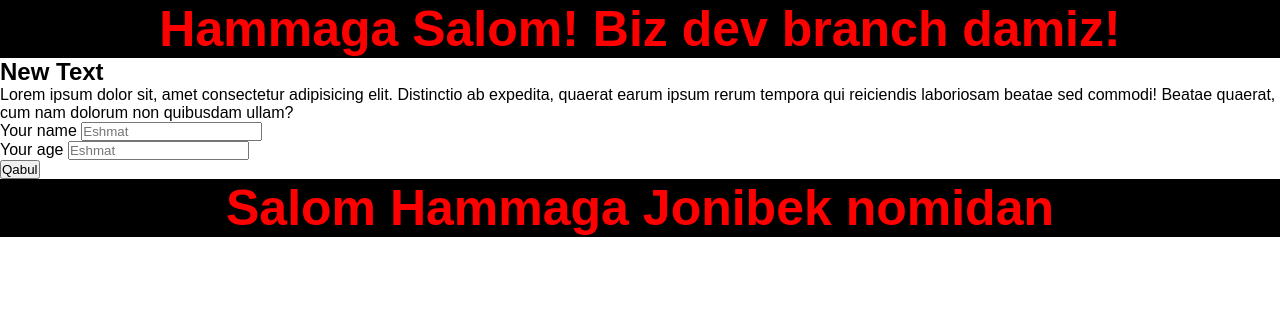
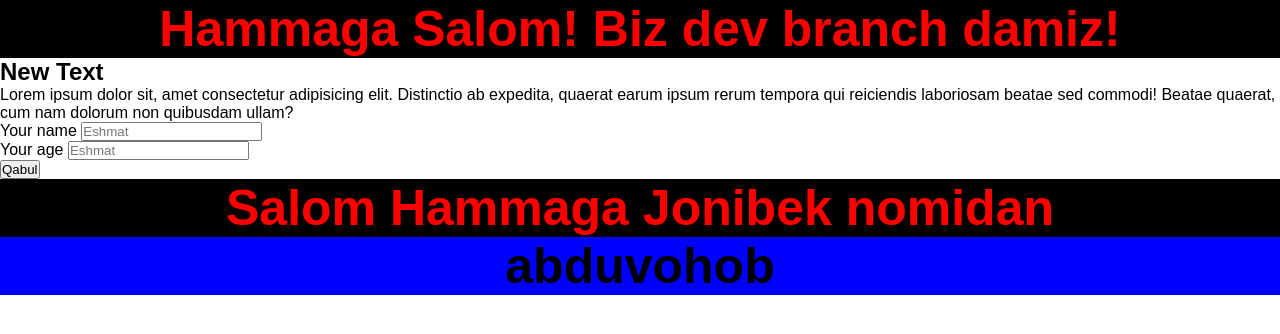
Before and after one commit to egamberdiyevalisherjon/nt-86-2-2, a plain HTML site: page index.html in a window 1280 px wide. Drawn offline with Linux system fonts and the light colour scheme.

Commit message:
Initial commit

```diff
--- a/index.html
+++ b/index.html
@@ -38,5 +38,6 @@
 
     </form>
     <h1 class="">Salom Hammaga Jonibek nomidan</h1>
+    <h1 class="vohob">abduvohob</h1>
   </body>
 </html>
--- a/styles/main.css
+++ b/styles/main.css
@@ -34,3 +34,7 @@ h1 {
   color: red;
   background-color: black;
 }
+.vohob {
+  background-color: blue;
+  color: black;
+}
--- /dev/null
+++ b/table.css
@@ -0,0 +1,3 @@
+* {
+    background-color: black;
+}
```
Also changed, not shown: table.html (added, +3 -0 lines).
